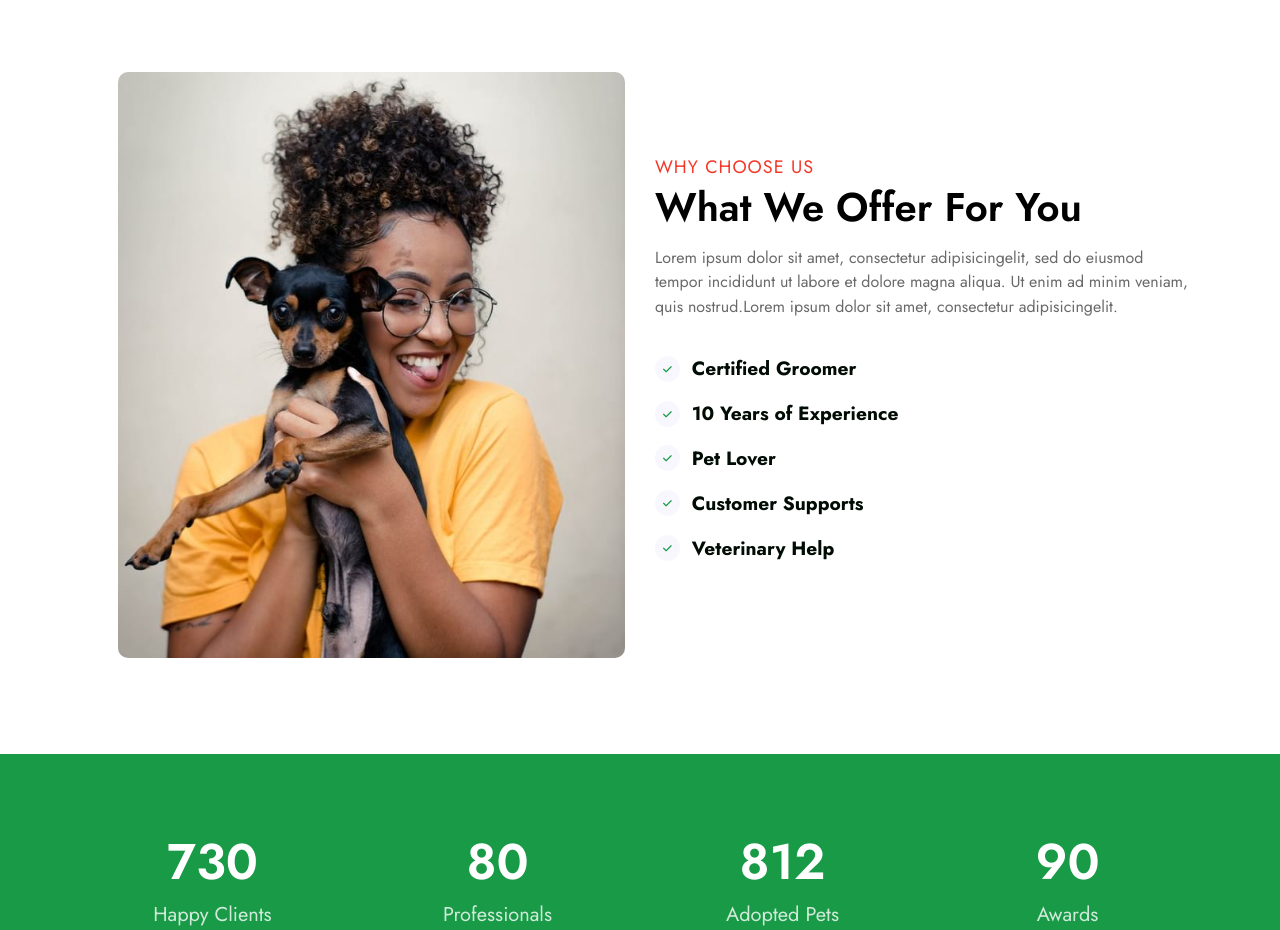
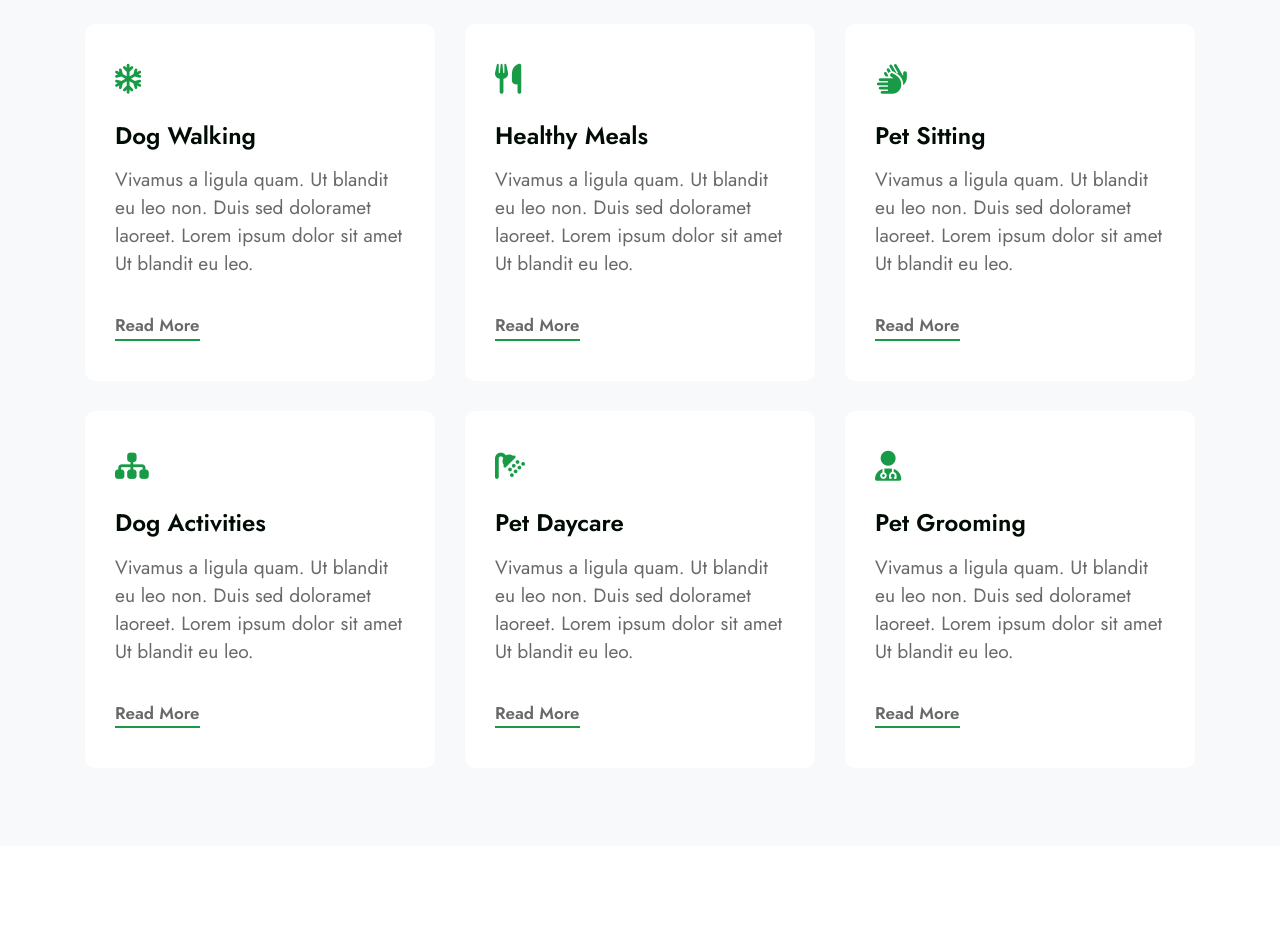
Before and after one commit to PoochCares/PoochCareRepo, a plain HTML site: page index.html in a window 1280 px wide. Shown: the part 1440-2370 px from the top of the page. Drawn offline with nearby package versions, Linux system fonts and the light colour scheme; a script that the page names is missing.

Commit message:
create service section

```diff
--- a/index.css
+++ b/index.css
@@ -262,6 +262,42 @@ a.read{
 a.read:hover{
   color: #000c04;
 
+}
+/* SERVICE  */
+.box{
+  padding: 40px 30px;
+    transition: all 0.5s ease 0s;
+    border-radius: 10px;
+    background-color: #fff;
+    position: relative;
+    margin-bottom: 30px;
+}
+.box__title {
+  font-size: 24px;
+  font-weight: 600;
+  margin-top: 25px;
+  margin-bottom: 15px;
+  color: #000c04;
+  display: block;
+}
+.box p{
+  font-size: 1.2em;
+  line-height: 28px;
+  color: #696969;
+}
+.box__icon i{
+  font-size: 30px;
+  color: #189A46;
+}
+.box a{
+  transition: all 0.5s ease;
+}
+.box a:hover {
+  color: #189A46;
+  text-decoration: none;
+}
+.box:hover{
+  background: rgba(147, 107, 232, 0.05);
 }
 /* --------- OFFER ------------*/
 
@@ -779,13 +815,6 @@ footer {
 =============================================================*/
 /* SCREEN MODE */
 
-#screenmode {
-  position: fixed;
-  top: 15px;
-  right: 15px;
-  z-index: 15;
-}
-
 #switchButton {
   padding: 20px;
   border: transparent;
@@ -819,6 +848,9 @@ footer {
 .dark h3 {
   color: white;
 }
+.dark .nav-link{
+  color: #fff;
+}
 
 .dark ul li {
   color: #afafaf;
@@ -830,6 +862,21 @@ footer {
 
 .dark .content {
   color: #afafaf;
+}
+.dark .box a{
+  color: white;
+}
+.dark .box p{
+  color:#afafaf;
+}
+.dark .box{
+  background-color: #151515;
+}
+.dark .box:hover{
+  background: #222;
+}
+.dark a.read:hover, .box a:hover{
+  color: #189A46;
 }
 
 .dark #switchButton .gg-sun {
--- a/index.html
+++ b/index.html
@@ -94,16 +94,17 @@
               </li>
             </ul>
             <a href="" class="search"> <i class="fa fa-search"></i></a>
+            <div id="screenmode">
+              <button id="switchButton" title="Switch to change theme">
+                <i class="gg-moon"></i>
+                <i class="gg-sun"></i>
+              </button>
+            </div>
           </div>
         </nav>
       </div>
     </header>
-    <div id="screenmode">
-      <button id="switchButton" title="Switch to change theme">
-        <i class="gg-moon"></i>
-        <i class="gg-sun"></i>
-      </button>
-    </div>
+
     <section id="carousel">
       <div class="banner owl-carousel owl-theme">
         <div class="item">
@@ -217,7 +218,90 @@
         </div>
       </div>
     </section>
-    <section id="service"></section>
+    <section id="service" class="bg-light py-5">
+      <div class="container">
+        <div class="row">
+          <div class="col-lg-4 col-sm-6">
+            <div class="box">
+              <div class="box__icon">
+                <i class="fa-regular fa-snowflake"></i>
+              </div>
+              <h4><a href="#" class="box__title"> Dog Walking</a></h4>
+              <p>
+                Vivamus a ligula quam. Ut blandit eu leo non. Duis sed doloramet
+                laoreet. Lorem ipsum dolor sit amet Ut blandit eu leo.
+              </p>
+              <a href="#url" class="read"> Read More</a>
+            </div>
+          </div>
+          <div class="col-lg-4 col-sm-6">
+            <div class="box">
+              <div class="box__icon">
+                <i class="fa fa-cutlery"></i>
+              </div>
+              <h4><a href="#" class="box__title">Healthy Meals</a></h4>
+              <p>
+                Vivamus a ligula quam. Ut blandit eu leo non. Duis sed doloramet
+                laoreet. Lorem ipsum dolor sit amet Ut blandit eu leo.
+              </p>
+              <a href="#url" class="read"> Read More</a>
+            </div>
+          </div>
+          <div class="col-lg-4 col-sm-6">
+            <div class="box">
+              <div class="box__icon">
+                <i class="fa fa-sign-language"></i>
+              </div>
+              <h4><a href="#" class="box__title">Pet Sitting</a></h4>
+              <p>
+                Vivamus a ligula quam. Ut blandit eu leo non. Duis sed doloramet
+                laoreet. Lorem ipsum dolor sit amet Ut blandit eu leo.
+              </p>
+              <a href="#url" class="read"> Read More</a>
+            </div>
+          </div>
+          <div class="col-lg-4 col-sm-6">
+            <div class="box">
+              <div class="box__icon">
+                <i class="fa fa-sitemap"></i>
+              </div>
+              <h4><a href="#" class="box__title">Dog Activities</a></h4>
+              <p>
+                Vivamus a ligula quam. Ut blandit eu leo non. Duis sed doloramet
+                laoreet. Lorem ipsum dolor sit amet Ut blandit eu leo.
+              </p>
+              <a href="#url" class="read"> Read More</a>
+            </div>
+          </div>
+          <div class="col-lg-4 col-sm-6">
+            <div class="box">
+              <div class="box__icon">
+                <i class="fa fa-shower"></i>
+              </div>
+              <h4><a href="#" class="box__title"> Pet Daycare</a></h4>
+              <p>
+                Vivamus a ligula quam. Ut blandit eu leo non. Duis sed doloramet
+                laoreet. Lorem ipsum dolor sit amet Ut blandit eu leo.
+              </p>
+              <a href="#url" class="read"> Read More</a>
+            </div>
+          </div>
+          <div class="col-lg-4 col-sm-6">
+            <div class="box">
+              <div class="box__icon">
+                <i class="fa fa-user-md"></i>
+              </div>
+              <h4><a href="#" class="box__title"> Pet Grooming</a></h4>
+              <p>
+                Vivamus a ligula quam. Ut blandit eu leo non. Duis sed doloramet
+                laoreet. Lorem ipsum dolor sit amet Ut blandit eu leo.
+              </p>
+              <a href="#url" class="read"> Read More</a>
+            </div>
+          </div>
+        </div>
+      </div>
+    </section>
 
     <!-- QUI  -->
     <section id="offer" class="py-5">
```
